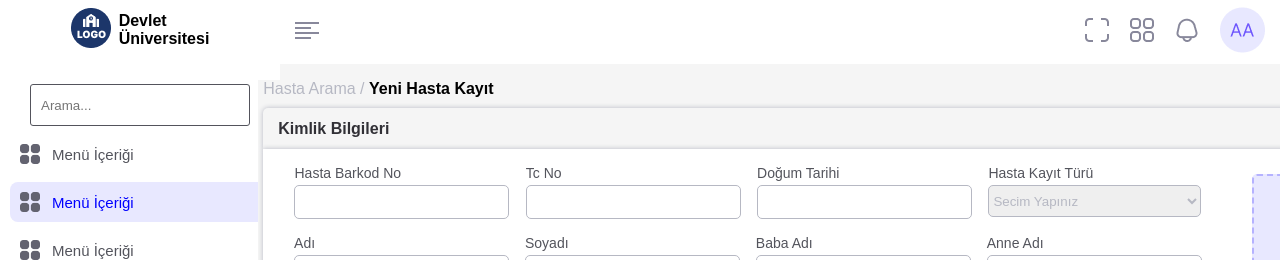
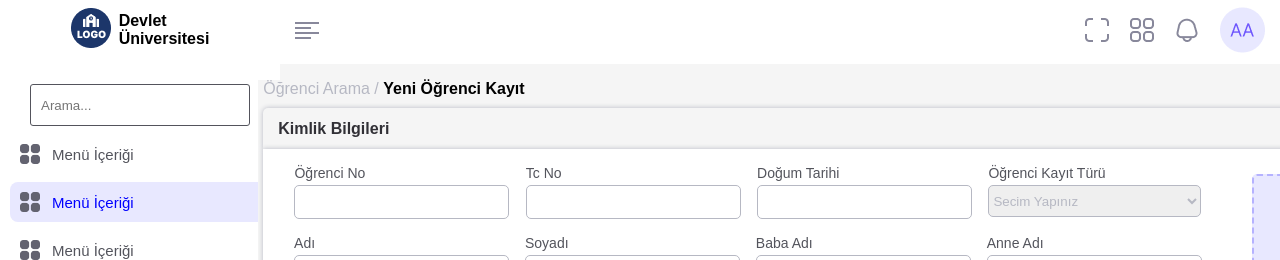
Before and after one commit to ozcanbayram/Hasta-Kayit-Angular, an Angular app: page / in a window 1280 px wide. Shown: the top 260 px of the page. Built offline with nearby package versions, Linux system fonts and the light colour scheme.

Commit message:
updated main component

```diff
--- a/src/app/main/main.component.html
+++ b/src/app/main/main.component.html
@@ -1,5 +1,5 @@
-<div class="container"  [class.expanded]="!menuVisible">
-    <h4> <span class="first-title"> Hasta Arama / </span> Yeni Hasta Kayıt</h4>
+<div class="container" [class.expanded]="!menuVisible">
+    <h4> <span class="first-title"> Öğrenci Arama / </span> Yeni Öğrenci Kayıt</h4>
 
     <div class="ic-baslik" (click)="toggleVisibility()">
         <h4> Kimlik Bilgileri</h4>
@@ -12,7 +12,7 @@
 
                 <div class="satir">
                     <div class="input">
-                        <span>Hasta Barkod No <br> <input type="text" name="" id="" class="girdi"></span>
+                        <span>Öğrenci No <br> <input type="text" name="" id="" class="girdi"></span>
                     </div>
                     <div class="input">
                         <span>Tc No <br> <input type="text" name="" id="" class="girdi"></span>
@@ -21,7 +21,7 @@
                         <span>Doğum Tarihi <br> <input type="text" name="" id="" class="girdi"></span>
                     </div>
                     <div class="input">
-                        <span>Hasta Kayıt Türü <br> <select name="kayit-turu" id="kayit-turu" class="girdi secenek">
+                        <span>Öğrenci Kayıt Türü <br> <select name="kayit-turu" id="kayit-turu" class="girdi secenek">
                                 <option value="select">Secim Yapınız</option>
                             </select></span>
                     </div>
```
